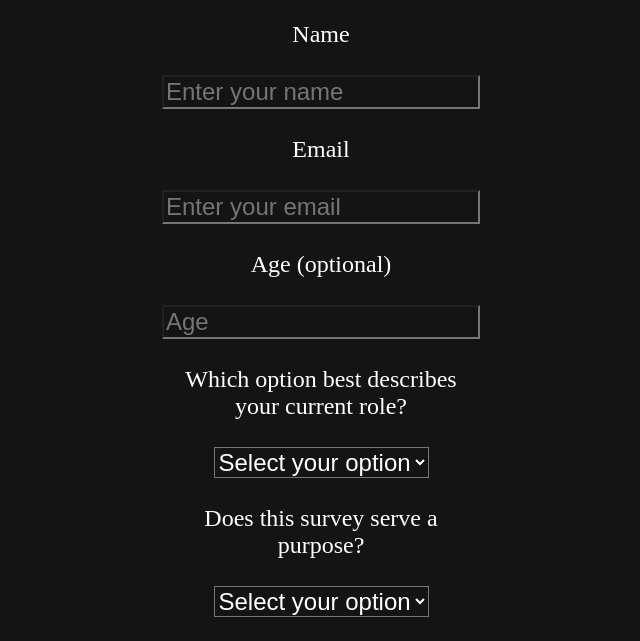
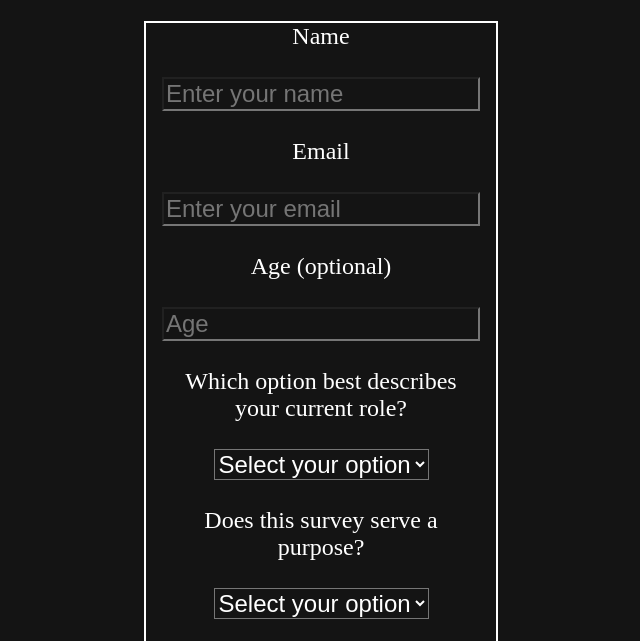
Before and after one commit to benbtw/web-dev, a plain HTML site: page survey form/index.html in a window 1280 px wide. Shown: the part 99-740 px from the top of the page, without its empty margins (319-959 px from the left). Drawn offline with Linux system fonts and the light colour scheme.

```diff
--- a/survey form/index.html
+++ b/survey form/index.html
@@ -11,6 +11,7 @@
         <h1>Survey Form</h1>
         <p>basic survey form</p>
     </header>
+    <div class="border">
     <form class="form__class">
         <label class="labels">Name</label><br>
         <input type="text" placeholder="Enter your name" required></br>
@@ -45,7 +46,9 @@
     <label>Any comments or suggestions?</label><br>
     <input class="suggest" type="textbox"></br>
     </div>
+    <br></br>
     <button class="btn" type="submit">Submit</button>
     </form>
+</div>
 </body>
 </html>
--- a/survey form/styles.css
+++ b/survey form/styles.css
@@ -17,3 +17,9 @@
     align-items: center;
     margin: auto;
 }
+
+.border {
+    border: 2px solid #fff;
+    max-width: 350px;
+    margin: auto;
+}
```
